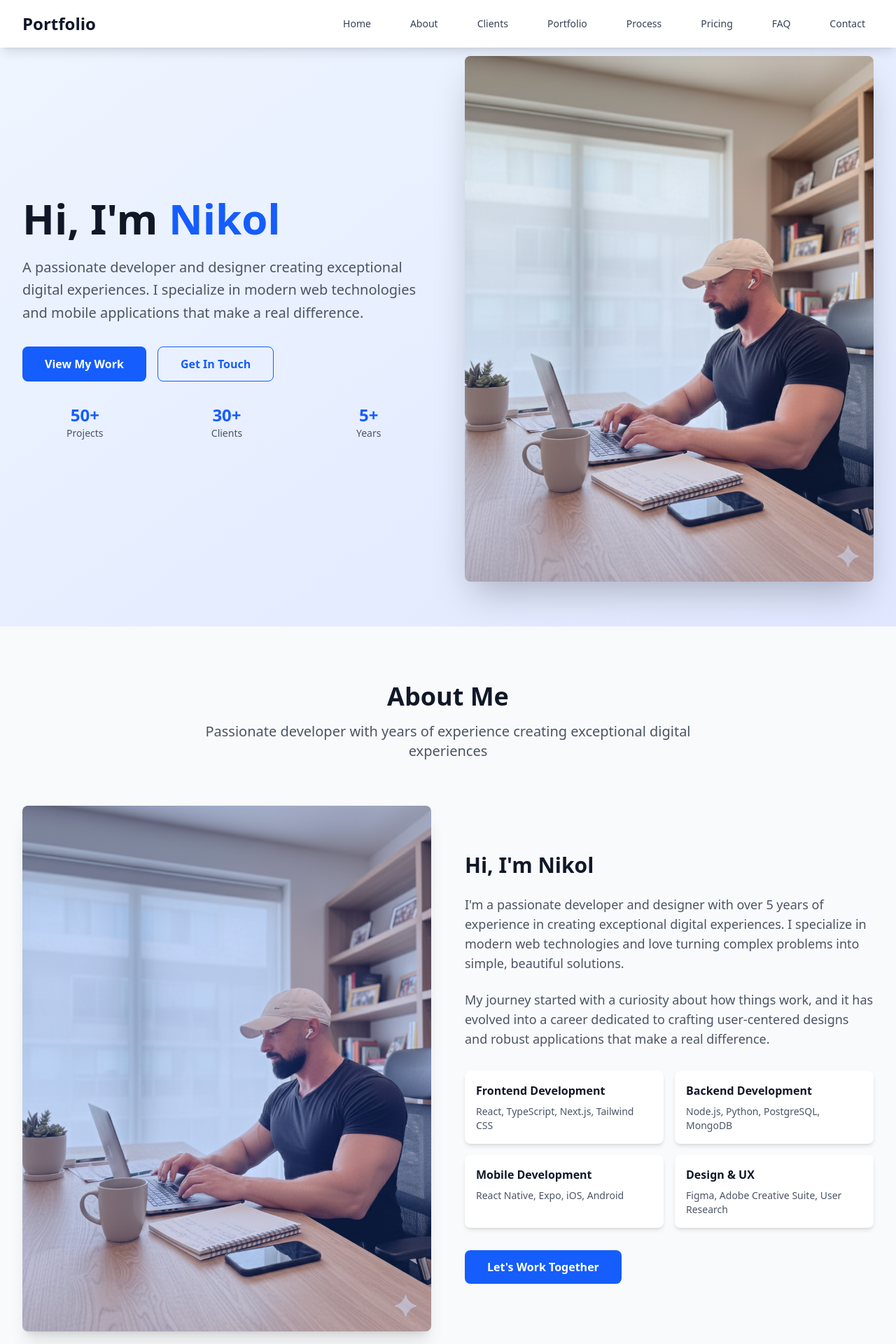
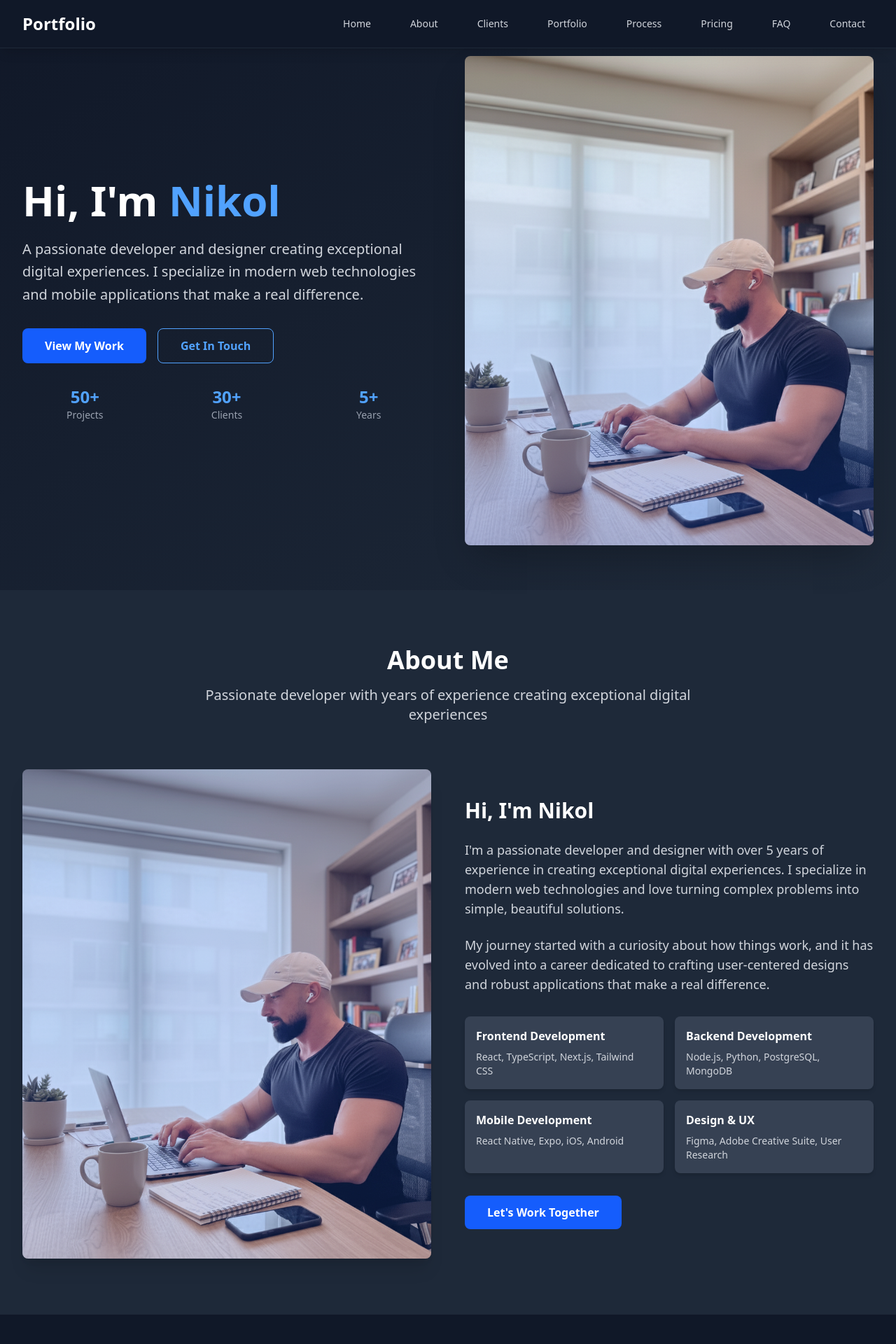
Before and after one commit to NikolaSirakov2/portfolio, a React (Vite) app: page / in a window 1280 px wide. Shown: the top 1920 px of the page at 70% size. Built offline with nearby package versions, Linux system fonts and the light colour scheme.

Commit message:
Update styles across multiple sections to enhance dark theme consistency, including changes to colors in Header, Footer, About, Clients, FAQ, Portfolio, Pricing, Working Process, and Hero components. Replace light backgrounds with darker shades and adjust text colors for improved readability.

```diff
--- a/src/components/Footer.tsx
+++ b/src/components/Footer.tsx
@@ -57,7 +57,7 @@ function Footer() {
   ]
 
   return (
-    <footer className="bg-gray-900 text-white">
+    <footer className="bg-black text-white">
       <div className="max-w-7xl mx-auto px-4 sm:px-6 lg:px-8 py-12">
         <div className="grid grid-cols-1 md:grid-cols-2 lg:grid-cols-4 gap-8">
           {/* Company Info */}
--- a/src/components/Header.tsx
+++ b/src/components/Header.tsx
@@ -8,38 +8,38 @@ function Header() {
   }
 
   return (
-    <header className="bg-white shadow-lg fixed w-full top-0 z-50">
+    <header className="bg-gray-900 shadow-lg fixed w-full top-0 z-50 border-b border-gray-800">
       <div className="max-w-7xl mx-auto px-4 sm:px-6 lg:px-8">
         <div className="flex justify-between items-center py-4">
           {/* Logo */}
           <div className="flex-shrink-0">
-            <h1 className="text-2xl font-bold text-gray-900">Portfolio</h1>
+            <h1 className="text-2xl font-bold text-white">Portfolio</h1>
           </div>
 
           {/* Desktop Navigation */}
           <nav className="hidden md:flex space-x-8">
-            <a href="#home" className="text-gray-700 hover:text-blue-600 px-3 py-2 text-sm font-medium transition-colors">
+            <a href="#home" className="text-gray-300 hover:text-white px-3 py-2 text-sm font-medium transition-colors">
               Home
             </a>
-            <a href="#about" className="text-gray-700 hover:text-blue-600 px-3 py-2 text-sm font-medium transition-colors">
+            <a href="#about" className="text-gray-300 hover:text-white px-3 py-2 text-sm font-medium transition-colors">
               About
             </a>
-            <a href="#clients" className="text-gray-700 hover:text-blue-600 px-3 py-2 text-sm font-medium transition-colors">
+            <a href="#clients" className="text-gray-300 hover:text-white px-3 py-2 text-sm font-medium transition-colors">
               Clients
             </a>
-            <a href="#portfolio" className="text-gray-700 hover:text-blue-600 px-3 py-2 text-sm font-medium transition-colors">
+            <a href="#portfolio" className="text-gray-300 hover:text-white px-3 py-2 text-sm font-medium transition-colors">
               Portfolio
             </a>
-            <a href="#process" className="text-gray-700 hover:text-blue-600 px-3 py-2 text-sm font-medium transition-colors">
+            <a href="#process" className="text-gray-300 hover:text-white px-3 py-2 text-sm font-medium transition-colors">
               Process
             </a>
-            <a href="#pricing" className="text-gray-700 hover:text-blue-600 px-3 py-2 text-sm font-medium transition-colors">
+            <a href="#pricing" className="text-gray-300 hover:text-white px-3 py-2 text-sm font-medium transition-colors">
               Pricing
             </a>
-            <a href="#faq" className="text-gray-700 hover:text-blue-600 px-3 py-2 text-sm font-medium transition-colors">
+            <a href="#faq" className="text-gray-300 hover:text-white px-3 py-2 text-sm font-medium transition-colors">
               FAQ
             </a>
-            <a href="#contact" className="text-gray-700 hover:text-blue-600 px-3 py-2 text-sm font-medium transition-colors">
+            <a href="#contact" className="text-gray-300 hover:text-white px-3 py-2 text-sm font-medium transition-colors">
               Contact
             </a>
           </nav>
@@ -48,7 +48,7 @@ function Header() {
           <div className="md:hidden">
             <button
               onClick={toggleMenu}
-              className="text-gray-700 hover:text-blue-600 focus:outline-none focus:text-blue-600"
+              className="text-gray-300 hover:text-white focus:outline-none focus:text-white"
               aria-label="Toggle menu"
             >
               <svg className="h-6 w-6" fill="none" viewBox="0 0 24 24" stroke="currentColor">
@@ -65,29 +65,29 @@ function Header() {
         {/* Mobile Navigation */}
         {isMenuOpen && (
           <div className="md:hidden">
-            <div className="px-2 pt-2 pb-3 space-y-1 sm:px-3 bg-white border-t">
-              <a href="#home" className="text-gray-700 hover:text-blue-600 block px-3 py-2 text-base font-medium">
+            <div className="px-2 pt-2 pb-3 space-y-1 sm:px-3 bg-gray-800 border-t border-gray-700">
+              <a href="#home" className="text-gray-300 hover:text-white block px-3 py-2 text-base font-medium">
                 Home
               </a>
-              <a href="#about" className="text-gray-700 hover:text-blue-600 block px-3 py-2 text-base font-medium">
+              <a href="#about" className="text-gray-300 hover:text-white block px-3 py-2 text-base font-medium">
                 About
               </a>
-              <a href="#clients" className="text-gray-700 hover:text-blue-600 block px-3 py-2 text-base font-medium">
+              <a href="#clients" className="text-gray-300 hover:text-white block px-3 py-2 text-base font-medium">
                 Clients
               </a>
-              <a href="#portfolio" className="text-gray-700 hover:text-blue-600 block px-3 py-2 text-base font-medium">
+              <a href="#portfolio" className="text-gray-300 hover:text-white block px-3 py-2 text-base font-medium">
                 Portfolio
               </a>
-              <a href="#process" className="text-gray-700 hover:text-blue-600 block px-3 py-2 text-base font-medium">
+              <a href="#process" className="text-gray-300 hover:text-white block px-3 py-2 text-base font-medium">
                 Process
               </a>
-              <a href="#pricing" className="text-gray-700 hover:text-blue-600 block px-3 py-2 text-base font-medium">
+              <a href="#pricing" className="text-gray-300 hover:text-white block px-3 py-2 text-base font-medium">
                 Pricing
               </a>
-              <a href="#faq" className="text-gray-700 hover:text-blue-600 block px-3 py-2 text-base font-medium">
+              <a href="#faq" className="text-gray-300 hover:text-white block px-3 py-2 text-base font-medium">
                 FAQ
               </a>
-              <a href="#contact" className="text-gray-700 hover:text-blue-600 block px-3 py-2 text-base font-medium">
+              <a href="#contact" className="text-gray-300 hover:text-white block px-3 py-2 text-base font-medium">
                 Contact
               </a>
             </div>
--- a/src/sections/About.tsx
+++ b/src/sections/About.tsx
@@ -2,11 +2,11 @@ import React from 'react'
 
 function About() {
   return (
-    <section id="about" className="py-20 bg-gray-50">
+    <section id="about" className="py-20 bg-gray-800">
       <div className="max-w-7xl mx-auto px-4 sm:px-6 lg:px-8">
         <div className="text-center mb-16">
-          <h2 className="text-4xl font-bold text-gray-900 mb-4">About Me</h2>
-          <p className="text-xl text-gray-600 max-w-3xl mx-auto">
+          <h2 className="text-4xl font-bold text-white mb-4">About Me</h2>
+          <p className="text-xl text-gray-300 max-w-3xl mx-auto">
             Passionate developer with years of experience creating exceptional digital experiences
           </p>
         </div>
@@ -26,13 +26,13 @@ function About() {
 
           {/* Content */}
           <div className="order-1 lg:order-2">
-            <h3 className="text-3xl font-bold text-gray-900 mb-6">Hi, I'm Nikol</h3>
-            <p className="text-lg text-gray-600 mb-6">
+            <h3 className="text-3xl font-bold text-white mb-6">Hi, I'm Nikol</h3>
+            <p className="text-lg text-gray-300 mb-6">
               I'm a passionate developer and designer with over 5 years of experience in creating
               exceptional digital experiences. I specialize in modern web technologies and love
               turning complex problems into simple, beautiful solutions.
             </p>
-            <p className="text-lg text-gray-600 mb-8">
+            <p className="text-lg text-gray-300 mb-8">
               My journey started with a curiosity about how things work, and it has evolved into
               a career dedicated to crafting user-centered designs and robust applications that
               make a real difference.
@@ -40,21 +40,21 @@ function About() {
 
             {/* Skills */}
             <div className="grid grid-cols-2 gap-4 mb-8">
-              <div className="bg-white p-4 rounded-lg shadow-md">
-                <h4 className="font-semibold text-gray-900 mb-2">Frontend Development</h4>
-                <p className="text-gray-600 text-sm">React, TypeScript, Next.js, Tailwind CSS</p>
+              <div className="bg-gray-700 p-4 rounded-lg shadow-md">
+                <h4 className="font-semibold text-white mb-2">Frontend Development</h4>
+                <p className="text-gray-300 text-sm">React, TypeScript, Next.js, Tailwind CSS</p>
               </div>
-              <div className="bg-white p-4 rounded-lg shadow-md">
-                <h4 className="font-semibold text-gray-900 mb-2">Backend Development</h4>
-                <p className="text-gray-600 text-sm">Node.js, Python, PostgreSQL, MongoDB</p>
+              <div className="bg-gray-700 p-4 rounded-lg shadow-md">
+                <h4 className="font-semibold text-white mb-2">Backend Development</h4>
+                <p className="text-gray-300 text-sm">Node.js, Python, PostgreSQL, MongoDB</p>
               </div>
-              <div className="bg-white p-4 rounded-lg shadow-md">
-                <h4 className="font-semibold text-gray-900 mb-2">Mobile Development</h4>
-                <p className="text-gray-600 text-sm">React Native, Expo, iOS, Android</p>
+              <div className="bg-gray-700 p-4 rounded-lg shadow-md">
+                <h4 className="font-semibold text-white mb-2">Mobile Development</h4>
+                <p className="text-gray-300 text-sm">React Native, Expo, iOS, Android</p>
               </div>
-              <div className="bg-white p-4 rounded-lg shadow-md">
-                <h4 className="font-semibold text-gray-900 mb-2">Design & UX</h4>
-                <p className="text-gray-600 text-sm">Figma, Adobe Creative Suite, User Research</p>
+              <div className="bg-gray-700 p-4 rounded-lg shadow-md">
+                <h4 className="font-semibold text-white mb-2">Design & UX</h4>
+                <p className="text-gray-300 text-sm">Figma, Adobe Creative Suite, User Research</p>
               </div>
             </div>
 
--- a/src/sections/Hero.tsx
+++ b/src/sections/Hero.tsx
@@ -1,15 +1,15 @@
 
 function Hero() {
   return (
-    <section id="home" className="pt-20 pb-16 bg-gradient-to-br from-blue-50 to-indigo-100">
+    <section id="home" className="pt-20 pb-16 bg-gradient-to-br from-gray-900 to-gray-800">
       <div className="max-w-7xl mx-auto px-4 sm:px-6 lg:px-8">
         <div className="grid grid-cols-1 lg:grid-cols-2 gap-12 items-center">
           {/* Content */}
           <div className="order-2 lg:order-1">
-            <h1 className="text-5xl lg:text-6xl font-bold text-gray-900 mb-6">
-              Hi, I'm <span className="text-blue-600">Nikol</span>
+            <h1 className="text-5xl lg:text-6xl font-bold text-white mb-6">
+              Hi, I'm <span className="text-blue-400">Nikol</span>
             </h1>
-            <p className="text-xl text-gray-600 mb-8 leading-relaxed">
+            <p className="text-xl text-gray-300 mb-8 leading-relaxed">
               A passionate developer and designer creating exceptional digital experiences.
               I specialize in modern web technologies and mobile applications that make a real difference.
             </p>
@@ -19,7 +19,7 @@ function Hero() {
               <button className="bg-blue-600 text-white px-8 py-3 rounded-lg font-semibold hover:bg-blue-700 transition-colors">
                 View My Work
               </button>
-              <button className="border border-blue-600 text-blue-600 px-8 py-3 rounded-lg font-semibold hover:bg-blue-50 transition-colors">
+              <button className="border border-blue-400 text-blue-400 px-8 py-3 rounded-lg font-semibold hover:bg-blue-400/10 transition-colors">
                 Get In Touch
               </button>
             </div>
@@ -27,16 +27,16 @@ function Hero() {
             {/* Stats */}
             <div className="grid grid-cols-3 gap-6">
               <div className="text-center">
-                <div className="text-2xl font-bold text-blue-600">50+</div>
-                <p className="text-gray-600 text-sm">Projects</p>
+                <div className="text-2xl font-bold text-blue-400">50+</div>
+                <p className="text-gray-400 text-sm">Projects</p>
               </div>
               <div className="text-center">
-                <div className="text-2xl font-bold text-blue-600">30+</div>
-                <p className="text-gray-600 text-sm">Clients</p>
+                <div className="text-2xl font-bold text-blue-400">30+</div>
+                <p className="text-gray-400 text-sm">Clients</p>
               </div>
               <div className="text-center">
-                <div className="text-2xl font-bold text-blue-600">5+</div>
-                <p className="text-gray-600 text-sm">Years</p>
+                <div className="text-2xl font-bold text-blue-400">5+</div>
+                <p className="text-gray-400 text-sm">Years</p>
               </div>
             </div>
           </div>
@@ -49,7 +49,7 @@ function Hero() {
                 alt="Nikol working on desk"
                 className="w-full h-auto rounded-lg shadow-2xl"
               />
-              <div className="absolute inset-0 bg-gradient-to-t from-blue-600/20 to-transparent rounded-lg"></div>
+              <div className="absolute inset-0 bg-gradient-to-t from-blue-600/30 to-transparent rounded-lg"></div>
             </div>
           </div>
         </div>
```
Also changed, not shown: src/sections/Clients.tsx (+26 -26 lines), src/sections/FAQ.tsx (+16 -16 lines), src/sections/Portfolio.tsx (+11 -11 lines), src/sections/Pricing.tsx (+13 -13 lines), src/sections/WorkingProcess.tsx (+28 -28 lines), public/nik_working_on desk.png.
